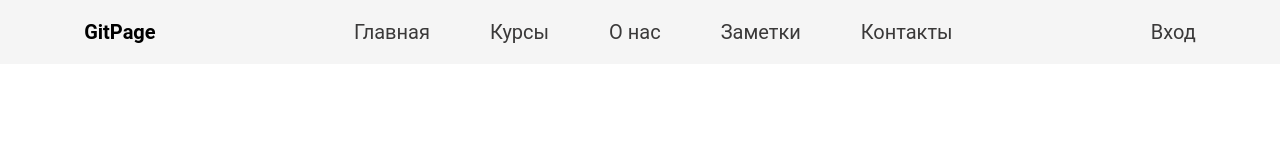
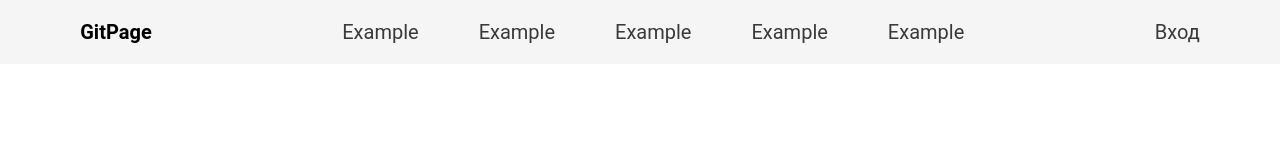
Before and after one commit to Ilnaz-116/GitHub-NTO, a plain HTML site: page index.html in a window 1280 px wide. Drawn offline with Linux system fonts and the light colour scheme.

Commit message:
rename navbar

```diff
--- a/index.html
+++ b/index.html
@@ -15,11 +15,11 @@
         </div>
         <div class="nav-menu">
             <ul>
-                <li><a href="#">Главная</a></li>
-                <li><a href="#">Курсы</a></li>
-                <li><a href="#">О нас</a></li>
-                <li><a href="#">Заметки</a></li>
-                <li><a href="#">Контакты</a></li>
+                <li><a href="#">Example</a></li>
+                <li><a href="#">Example</a></li>
+                <li><a href="#">Example</a></li>
+                <li><a href="#">Example</a></li>
+                <li><a href="#">Example</a></li>
             </ul>
         </div>
         <div class="nav-reg">
```
